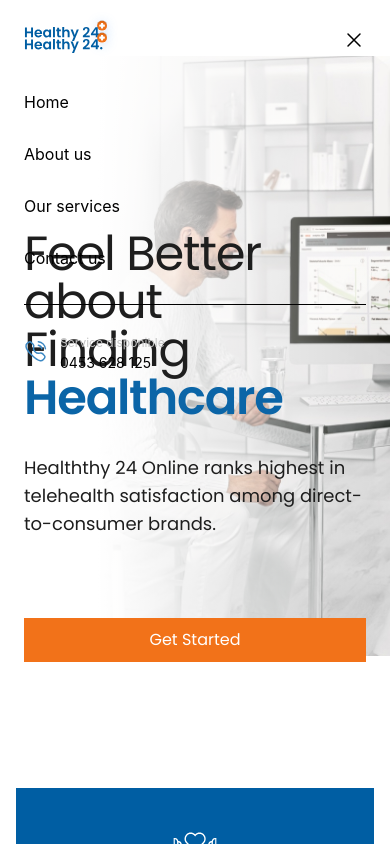
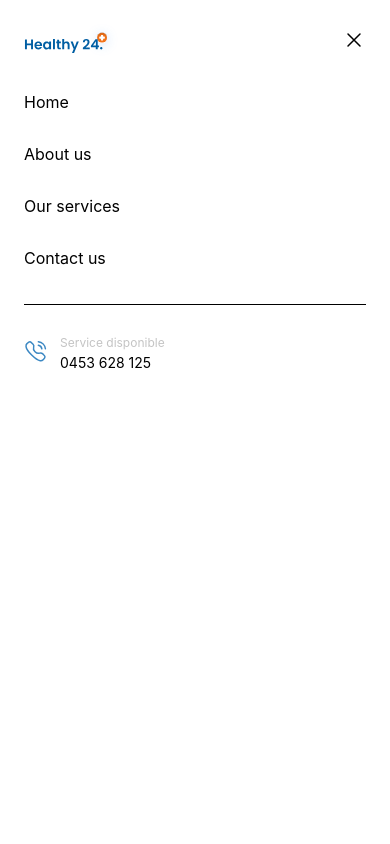
Before and after one commit to MekImEne/helathy24, a React (Create React App) app: page / in a window 390 px wide. Both pictures are taken after a click on the button "Open main menu". Shown: the top 844 px of the page. Built offline with nearby package versions, Linux system fonts and the light colour scheme.

Commit message:
fix mobile version background color of Dialog panel

```diff
--- a/src/app/components/Navbar.tsx
+++ b/src/app/components/Navbar.tsx
@@ -59,7 +59,7 @@ export default function Navbar() {
             </nav>
             <Dialog as="div" className="lg:hidden" open={mobileMenuOpen} onClose={setMobileMenuOpen}>
                 <div className="fixed inset-0 z-10" />
-                <Dialog.Panel className="fixed inset-y-0 right-0 z-10 w-full overflow-y-auto bg-white px-6 py-6 sm:max-w-sm sm:ring-1 sm:ring-gray-900/10">
+                <Dialog.Panel className="fixed inset-y-0 right-0 z-10 w-full overflow-y-auto bg-WHITE px-6 py-6 sm:max-w-sm sm:ring-1 sm:ring-gray-900/10">
                     <div className="flex items-center justify-between">
                         <a href="/" className="-m-1.5 p-1.5">
                             <span className="sr-only">Healthy 24+</span>
```
